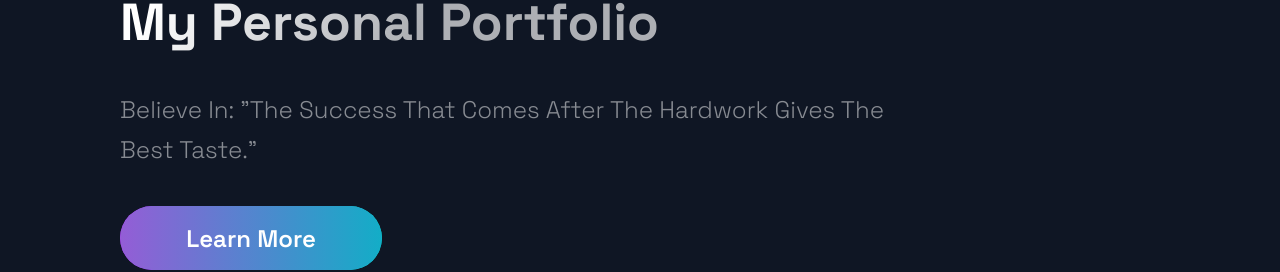
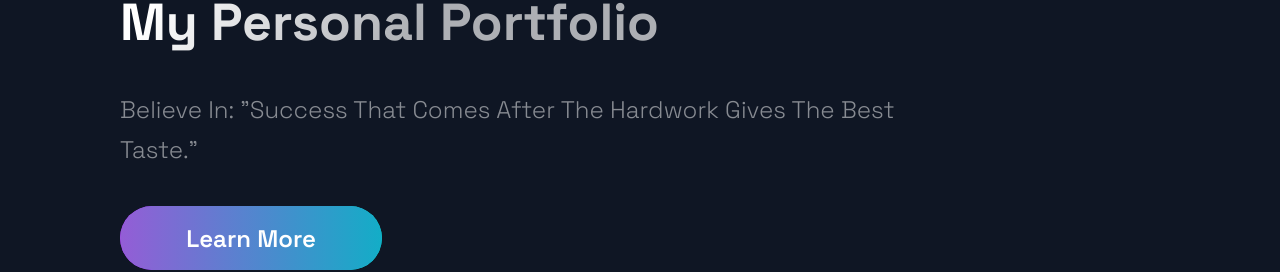
Before and after one commit to manutdmohit/Portfolio, a Next.js app: page / in a window 1280 px wide. Shown: the part 256-528 px from the top of the page. Built offline with nearby package versions, Linux system fonts and the light colour scheme.

Commit message:
Edited section text

```diff
--- a/src/components/Hero/Hero.js
+++ b/src/components/Hero/Hero.js
@@ -18,7 +18,7 @@ const Hero = () => (
       </SectionTitle>
 
       <SectionText>
-        Believe In: "The Success That Comes After The Hardwork Gives The Best
+        Believe In: "Success That Comes After The Hardwork Gives The Best
         Taste."
       </SectionText>
     </LeftSection>
```
